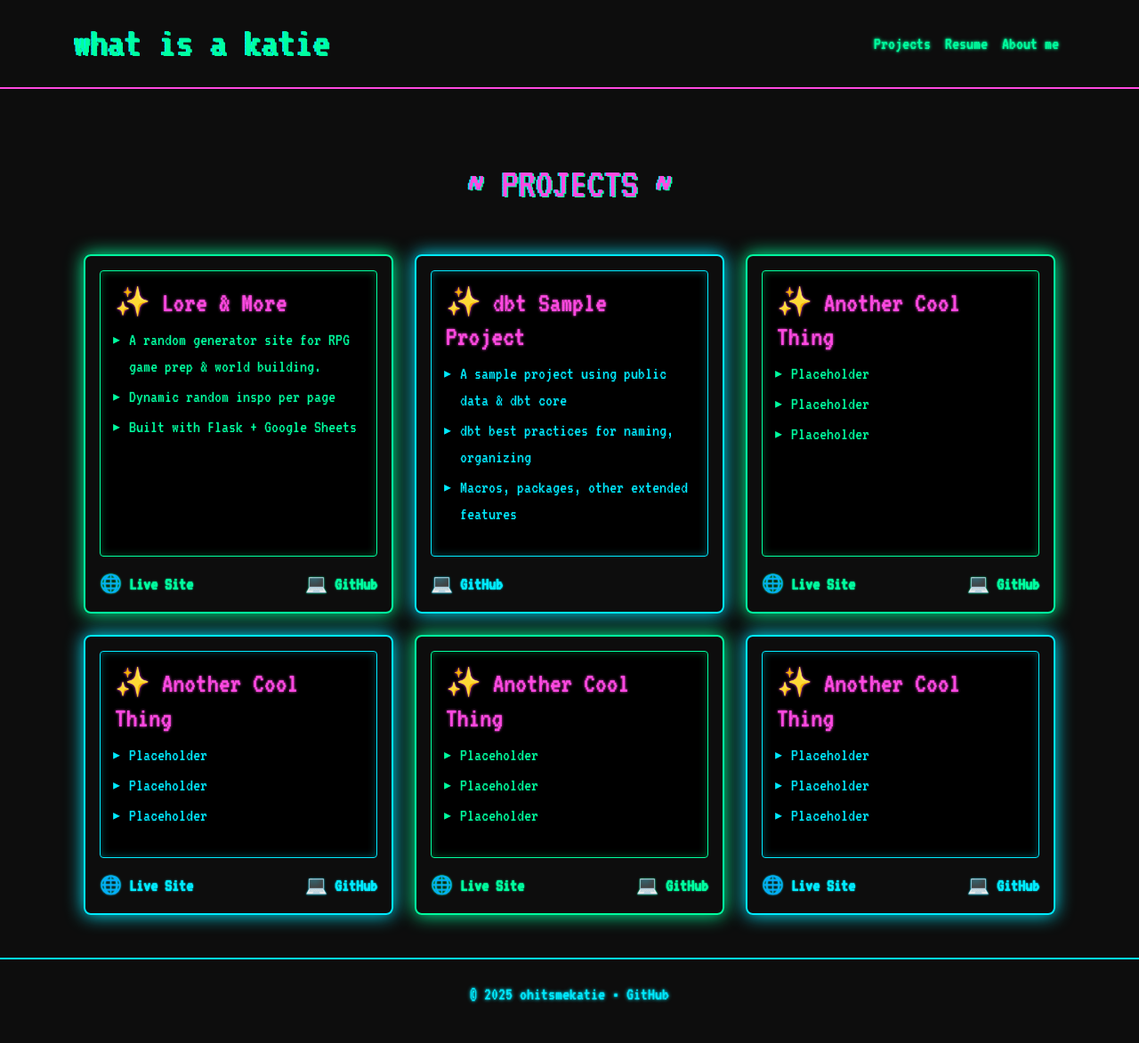
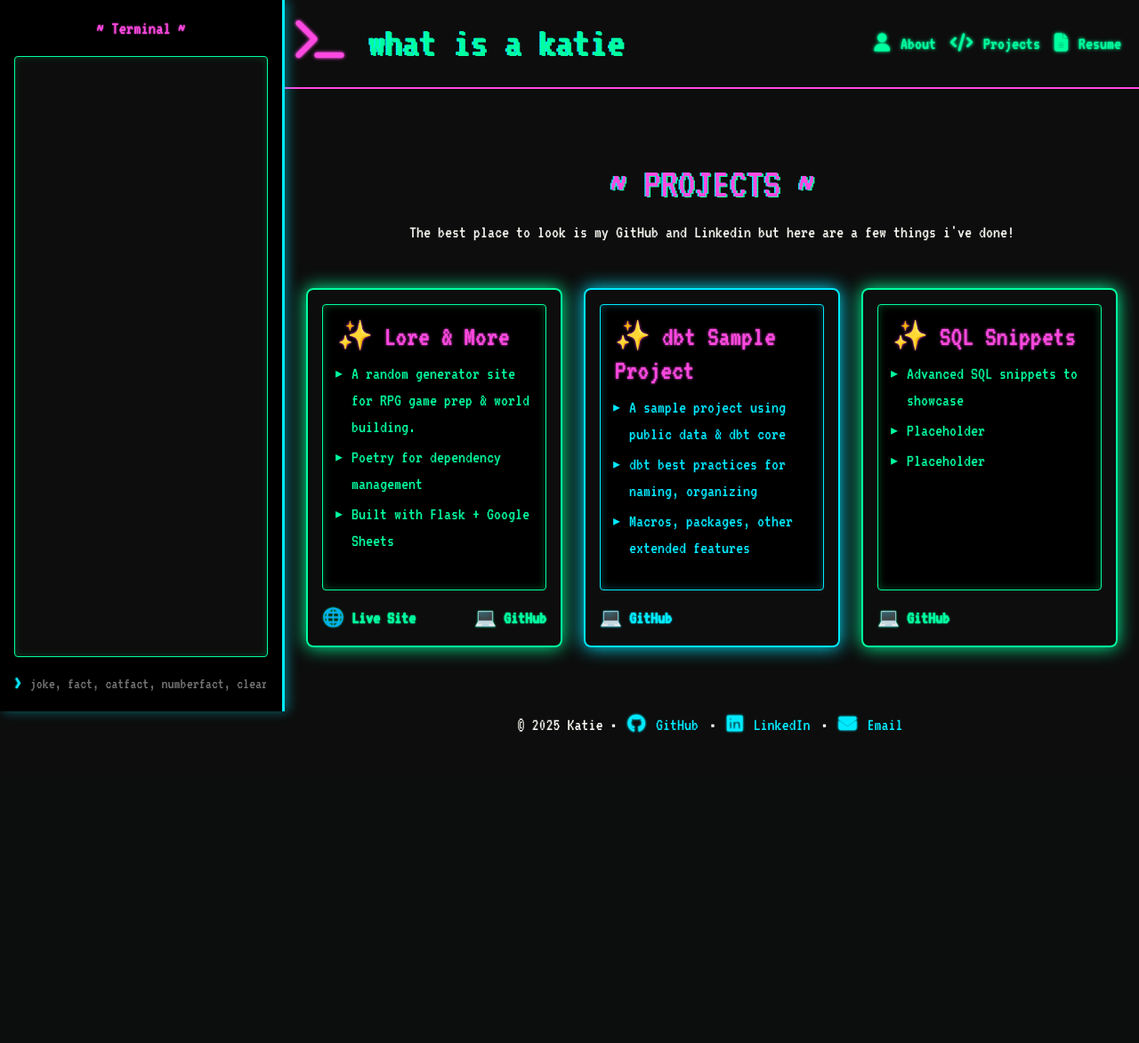
Before and after one commit to ohitsmekatie/whatisakatie, a Flask app: page /projects in a window 1280 px wide. Shown: the whole page at 89% size. After the commit the page ends 825 px from the top, so only its background shows below. Run offline with Flask 3, Linux system fonts and the light colour scheme.

Commit message:
terminal wheeeeee

```diff
--- a/app/static/css/styles.css
+++ b/app/static/css/styles.css
@@ -31,6 +31,7 @@ body {
   text-rendering: optimizeLegibility;
   -webkit-font-smoothing: antialiased;
   -moz-osx-font-smoothing: grayscale;
+  margin-left: 320px;
 }
 
 main {
@@ -72,24 +73,44 @@ main {
   45%  { text-shadow: 0 0 1px var(--pink), 0 0 2px var(--pink); transform: translate(0, 0); }
 }
 
+.nav-link i,
+.navbar-brand i {
+  color: var(--green);
+  text-shadow: 0 0 2px var(--green), 0 0 4px var(--green);
+  transition: text-shadow 0.2s ease, color 0.2s ease;
+}
+
+.nav-link:hover i {
+  color: var(--pink);
+  text-shadow: 0 0 2px var(--pink), 0 0 5px var(--pink);
+}
+
+.navbar-brand i {
+  color: var(--pink);
+  text-shadow: 0 0 2px var(--pink), 0 0 4px var(--pink);
+}
+
+
 /* ─────[ Footer ]───── */
 
-footer {
-  background-color: var(--bg);
-  color: var(--blue);
-  border-top: 2px solid var(--blue);
-  text-shadow: 0 0 2px var(--blue), 0 0 4px var(--blue);
-}
 
 footer a {
     color: var(--blue);
     text-decoration: none;
+    margin: 0 0.25rem;
   }
 
   footer a:hover {
     color: var(--green);
     text-shadow: 0 0 2px var(--green), 0 0 4px var(--green);
   }
+
+  footer i {
+    margin-right: 0.25rem;
+    text-shadow: 0 0 2px var(--blue), 0 0 3px var(--blue);
+    transition: text-shadow 0.2s ease, color 0.2s ease;
+  }
+
 
 /* ─────[ Glitch Heading ]───── */
 
@@ -286,3 +307,65 @@ body::after {
   mix-blend-mode: overlay;
   opacity: 0.15;
 }
+
+/* ─────[ Floating terminal ]───── */
+
+.side-terminal {
+    position: fixed;
+    top: 0;
+    left: 0;
+    width: 320px;
+    height: 100vh;
+    background: #000;
+    border-right: 3px solid var(--blue);
+    box-shadow: 4px 0 12px rgba(0, 234, 255, 0.4);
+    z-index: 1000;
+    display: flex;
+    flex-direction: column;
+    padding: 1rem;
+    font-family: 'VT323', monospace;
+    color: var(--green);
+    font-size: 1.1rem;
+  }
+
+  .terminal-header {
+    color: var(--pink);
+    text-align: center;
+    font-size: 1.3rem;
+    text-shadow: 0 0 2px var(--pink);
+    margin-bottom: 1rem;
+  }
+
+  .terminal-output {
+    flex-grow: 1;
+    overflow-y: auto;
+    background: #0d0d0d;
+    border: 1px solid var(--green);
+    padding: 0.75rem;
+    margin-bottom: 1rem;
+    border-radius: 0.25rem;
+    box-shadow: inset 0 0 8px rgba(0,255,128,0.2);
+  }
+
+  .terminal-input-row {
+    display: flex;
+    align-items: center;
+    gap: 0.5rem;
+  }
+
+  .terminal-input-row input {
+    flex: 1;
+    background: transparent;
+    border: none;
+    outline: none;
+    color: var(--green);
+    font-family: inherit;
+    font-size: inherit;
+  }
+
+  .prompt-symbol {
+    color: var(--blue);
+    font-weight: bold;
+    text-shadow: 0 0 2px var(--blue);
+    font-size: 1.2rem;
+  }
--- a/app/templates/base.html
+++ b/app/templates/base.html
@@ -1,43 +1,154 @@
-<!doctype html>
+<!DOCTYPE html>
 <html lang="en">
 <head>
-    <meta charset="utf-8">
-    <meta name="viewport" content="width=device-width, initial-scale=1">
-    <title>{% block title %}whatisakatie?{% endblock %}</title>
-    <link href="https://cdn.jsdelivr.net/npm/bootstrap@5.3.0/dist/css/bootstrap.min.css" rel="stylesheet">
-    <link href="{{ url_for('static', filename='css/styles.css') }}" rel="stylesheet">
+  <meta charset="UTF-8">
+  <title>{% block title %} what is a katie{% endblock %}</title>
+  <meta name="viewport" content="width=device-width, initial-scale=1.0">
+
   <link href="https://fonts.googleapis.com/css2?family=VT323&display=swap" rel="stylesheet">
   <link rel="stylesheet" href="https://cdnjs.cloudflare.com/ajax/libs/font-awesome/6.5.0/css/all.min.css">
+  <link href="https://cdn.jsdelivr.net/npm/bootstrap@5.3.0/dist/css/bootstrap.min.css" rel="stylesheet">
+  <link rel="stylesheet" href="{{ url_for('static', filename='css/styles.css') }}">
+</head>
+<body class="d-flex flex-column min-vh-100">
 
-
-
-  </head>
-  <body>
+  <!-- Navbar -->
   <nav class="navbar navbar-expand-lg">
     <div class="container">
-            <a class="navbar-brand glitch-title nav-glitch" href="{{ url_for('index') }}">what is a katie</a>
+      <a class="navbar-brand glitch-title nav-glitch" href="{{ url_for('index') }}">
+        <i class="fas fa-terminal me-2"></i> what is a katie
+      </a>
       <button class="navbar-toggler" type="button" data-bs-toggle="collapse" data-bs-target="#navbarNav">
         <span class="navbar-toggler-icon"></span>
       </button>
       <div class="collapse navbar-collapse" id="navbarNav">
         <ul class="navbar-nav ms-auto">
-              <li class="nav-item"><a class="nav-link" href="{{ url_for('projects') }}">Projects</a></li>
-              <li class="nav-item"><a class="nav-link" href="{{ url_for('resume') }}">Resume</a></li>
-              <li class="nav-item"><a class="nav-link" href="{{ url_for('about') }}">About me</a></li>
+          <li class="nav-item">
+            <a class="nav-link" href="{{ url_for('about') }}">
+              <i class="fas fa-user me-1"></i> About
+            </a>
+          </li>
+          <li class="nav-item">
+            <a class="nav-link" href="{{ url_for('projects') }}">
+              <i class="fas fa-code me-1"></i> Projects
+            </a>
+          </li>
+          <li class="nav-item">
+            <a class="nav-link" href="{{ url_for('resume') }}">
+              <i class="fas fa-file-alt me-1"></i> Resume
+            </a>
+          </li>
         </ul>
       </div>
     </div>
   </nav>
 
+  <!-- Page Content -->
   <main class="container my-5">
     {% block content %}{% endblock %}
   </main>
 
+  <!-- Footer -->
+  {% if not hide_footer %}
   <footer class="text-center py-4 mt-auto">
     <div class="container">
-          <p>© 2025 ohitsmekatie • <a href="https://github.com/ohitsmekatie" target="_blank">GitHub</a></p>
+      <p>
+        © 2025 Katie •
+        <a href="https://github.com/ohitsmekatie" target="_blank">
+          <i class="fab fa-github"></i> GitHub
+        </a> •
+        <a href="https://linkedin.com/in/katiesipos" target="_blank">
+          <i class="fab fa-linkedin"></i> LinkedIn
+        </a> •
+        <a href="mailto:katie.sipos@gmail.com">
+          <i class="fas fa-envelope"></i> Email
+        </a>
+      </p>
     </div>
   </footer>
+  {% endif %}
 
+  <!-- Terminal UI -->
+  <div class="side-terminal">
+    <div class="terminal-header">~ Terminal ~</div>
+    <div id="terminal-output" class="terminal-output"></div>
+    <div class="terminal-input-row">
+      <span class="prompt-symbol">&gt;</span>
+      <input id="terminal-input" type="text" placeholder="joke, fact, catfact, numberfact, clear, or help" />
+    </div>
+  </div>
+
+  <!-- Terminal Script -->
+  <script>
+    const input = document.getElementById('terminal-input');
+    const output = document.getElementById('terminal-output');
+
+    async function getJoke() {
+      const res = await fetch("https://icanhazdadjoke.com/", {
+        headers: { Accept: "application/json" }
+      });
+      const data = await res.json();
+      return data.joke;
+    }
+
+    async function getFact() {
+      const res = await fetch("https://uselessfacts.jsph.pl/api/v2/facts/random?language=en");
+      const data = await res.json();
+      return data.text;
+    }
+
+    async function getCatFact() {
+      const res = await fetch("https://catfact.ninja/fact");
+      const data = await res.json();
+      return data.fact;
+    }
+
+    async function getNumberFact() {
+      const res = await fetch("http://numbersapi.com/random/trivia?json");
+      const data = await res.json();
+      return data.text;
+    }
+
+    input.addEventListener('keydown', async function (e) {
+      if (e.key === 'Enter') {
+        const command = input.value.trim().toLowerCase();
+        input.value = '';
+
+        const inputLine = document.createElement('div');
+        inputLine.textContent = `> ${command}`;
+        output.appendChild(inputLine);
+
+        let message = '';
+
+        if (command === 'joke') {
+          message = await getJoke();
+        } else if (command === 'fact') {
+          message = await getFact();
+        } else if (command === 'catfact') {
+          message = await getCatFact();
+        } else if (command === 'numberfact') {
+          message = await getNumberFact();
+        } else if (command === 'clear') {
+          output.innerHTML = '';
+          return;
+        } else if (command === 'help') {
+          message = `Available commands:
+  - joke
+  - fact
+  - catfact
+  - numberfact
+  - help
+  - clear`;
+        } else {
+          message = 'Unknown command. Try "help" for a list.';
+        }
+
+        const responseLine = document.createElement('div');
+        responseLine.textContent = `> ${message}`;
+        output.appendChild(responseLine);
+        output.scrollTop = output.scrollHeight;
+      }
+    });
+  </script>
 </body>
 </html>
--- a/app/templates/projects.html
+++ b/app/templates/projects.html
@@ -1,13 +1,15 @@
 {% extends "base.html" %}
-{% block title %}Projects - What Is A Katie{% endblock %}
+{% block title %}Projects - what is a katie{% endblock %}
 
 {% block content %}
 <div class="text-center mb-5">
    <h1 class="glitch-title">~ PROJECTS ~</h1>
+   <p> The best place to look is my GitHub and Linkedin but here are a few things i've done! </p>
 </div>
 
 <div class="container">
   <div class="row g-4">
+
     <!-- Project 1 -->
     <div class="col-md-4">
       <div class="terminal-card terminal-green">
@@ -15,7 +17,7 @@
           <h2>✨ Lore & More</h2>
           <ul>
             <li>A random generator site for RPG game prep & world building.</li>
-            <li>Dynamic random inspo per page</li>
+            <li>Poetry for dependency management</li>
             <li>Built with Flask + Google Sheets</li>
           </ul>
         </div>
@@ -38,7 +40,7 @@
           </ul>
         </div>
         <div class="terminal-links">
-          <a href="#" target="_blank">💻 GitHub</a>
+          <a href="https://github.com/ohitsmekatie/dbt-sample-project" target="_blank">💻 GitHub</a>
         </div>
       </div>
     </div>
@@ -47,22 +49,21 @@
     <div class="col-md-4">
       <div class="terminal-card terminal-green">
         <div class="terminal-screen">
-          <h2>✨ Another Cool Thing</h2>
+          <h2>✨ SQL Snippets</h2>
           <ul>
-            <li>Placeholder</li>
+            <li>Advanced SQL snippets to showcase</li>
             <li>Placeholder</li>
             <li>Placeholder</li>
           </ul>
         </div>
         <div class="terminal-links">
-          <a href="#" target="_blank">🌐 Live Site</a>
-          <a href="#" target="_blank">💻 GitHub</a>
+          <a href="https://github.com/ohitsmekatie/code-examples" target="_blank">💻 GitHub</a>
         </div>
       </div>
     </div>
 
     <!-- Project 4 -->
-    <div class="col-md-4">
+    <!-- <div class="col-md-4">
         <div class="terminal-card terminal-blue">
           <div class="terminal-screen">
             <h2>✨ Another Cool Thing</h2>
@@ -77,10 +78,10 @@
             <a href="#" target="_blank">💻 GitHub</a>
           </div>
         </div>
-      </div>
+      </div> -->
 
        <!-- Project 5 -->
-       <div class="col-md-4">
+       <!-- <div class="col-md-4">
         <div class="terminal-card terminal-green">
           <div class="terminal-screen">
             <h2>✨ Another Cool Thing</h2>
@@ -95,10 +96,10 @@
             <a href="#" target="_blank">💻 GitHub</a>
           </div>
         </div>
-      </div>
+      </div> -->
 
     <!-- Project 6-->
-    <div class="col-md-4">
+    <!-- <div class="col-md-4">
         <div class="terminal-card terminal-blue">
           <div class="terminal-screen">
             <h2>✨ Another Cool Thing</h2>
@@ -113,7 +114,7 @@
             <a href="#" target="_blank">💻 GitHub</a>
           </div>
         </div>
-      </div>
+      </div> -->
 
   </div>
 </div>
--- a/app/templates/resume.html
+++ b/app/templates/resume.html
@@ -1,5 +1,5 @@
 {% extends "base.html" %}
-{% block title %}Resume - What Is A Katie{% endblock %}
+{% block title %}Resume - what is a katie{% endblock %}
 
 {% block content %}
 <div class="text-center mb-4">
```
Also changed, not shown: app/templates/about.html (+6 -7 lines). Lines whose indentation alone changed are shown as unchanged.
